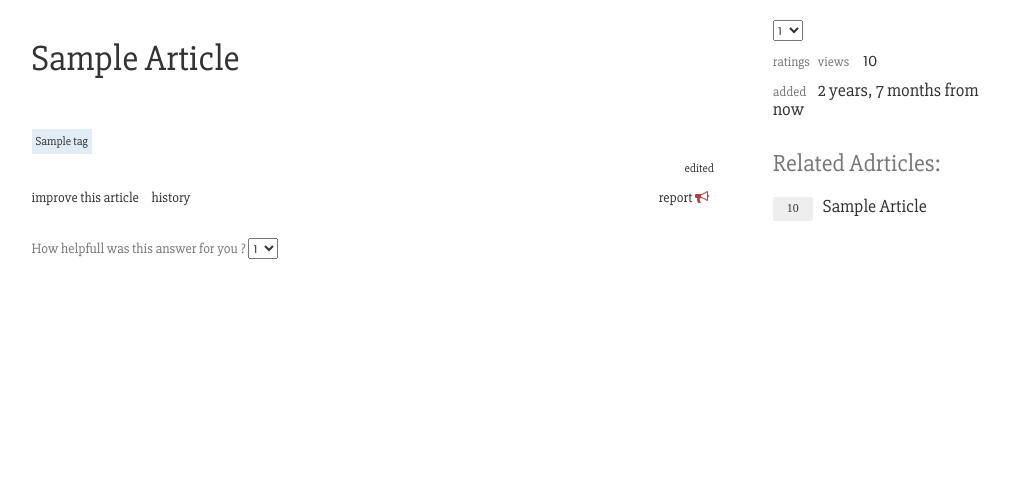
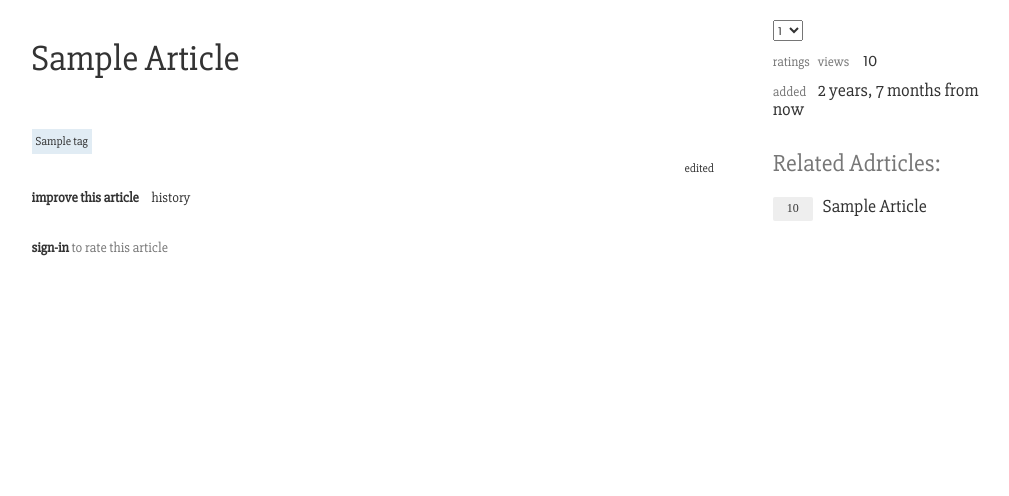
Before and after one commit to LakithaRav/techjargon, a Django app: template techjargon-app/articles/templates/articles/detail.html in a window 1280 px wide. Shown: the part 93-589 px from the top of the page, without its empty margins (121-1130 px from the left). Run offline with Django 3.2, Linux system fonts and the light colour scheme; tables that the repository leaves empty hold one stand-in row (values such as "Sample post"); the template is opened without the code that fills it: values that come from a table or form of the project are taken from there, most other values are stand-ins (such as "Sample title", 1, 10 or a date in 2020); parts of the project's set-up code (start-up, migrations or seed data) failed here and were passed over; some libraries are stand-ins or nearby versions.

Commit message:
anonymous use fix

```diff
--- a/techjargon-app/articles/templates/articles/detail.html
+++ b/techjargon-app/articles/templates/articles/detail.html
@@ -52,14 +52,15 @@
 
 		<div class="row article-info-panel">
 			<ul class="list-inline">
-			  <li><a href="{% url 'articles:update' slug=article.slug article_id=article.id %}" class="">improve this article</a></li>
+			  <li><a href="{% url 'articles:update' slug=article.slug article_id=article.id %}" class=""><b>improve this article</b></a></li>
 				<li><a href="{% url 'articles:history' slug=article.slug content_id=article.active_content.id %}">history </a></li>
-				<li class="pull-right"><a href="#" class="text-danger">report <i class="fa fa-bullhorn text-danger" aria-hidden="true"></i></a></li>
+				<!-- <li class="pull-right"><a href="#" class="text-danger">report <i class="fa fa-bullhorn text-danger" aria-hidden="true"></i></a></li> -->
 			</ul>
 		</div>
 
 		<div class="row rating-bar">
 			<br>
+			{% if user.is_authenticated %}
 			<div class="">
 				<span class="text-muted">How helpfull was this answer for you ?</span>
 				<select id="my-rating" name="rating" autocomplete="off" data-current-rating="{{ my_rating }}">
@@ -70,6 +71,11 @@
           <option value="5">5</option>
         </select>
 			</div>
+			{% else %}
+			<div class="">
+				<span class="text-muted"><b><a href="{% url 'authors:signin' %}">sign-in</a></b> to rate this article</span>
+			</div>
+			{% endif %}
 
 		</div>
 
--- a/techjargon-app/articles/views/article.py
+++ b/techjargon-app/articles/views/article.py
@@ -4,6 +4,7 @@ from django.contrib.auth.decorators import login_required
 from django.utils.text import slugify
 from articles.forms.article import NewArticleForm
 from articles.forms.article import UpdateArticleForm
+from authors.models.author import Author
 from articles.models.article import Article
 from articles.models.content import Content
 from articles.models.tag import Tag
@@ -37,10 +38,13 @@ def detail(request, slug):
     related_articles = Article.objects.filter(id__in=action_ids).order_by('-tags__weight').order_by('-views')
 
     _my_rating = 0
-    if request.user is not None:
+    if hasattr(request.user, 'author'):
         try:
             _rating = ContentRating.objects.get(content_id=article.content_set.get(status=1).id, owner_id=request.user.author.id)
             _my_rating = _rating.value
+        except Author.DoesNotExist:
+            _my_rating = -1
+            pass
         except ContentRating.DoesNotExist:
             _my_rating = -1
             pass
```
Lines whose indentation alone changed are shown as unchanged.
